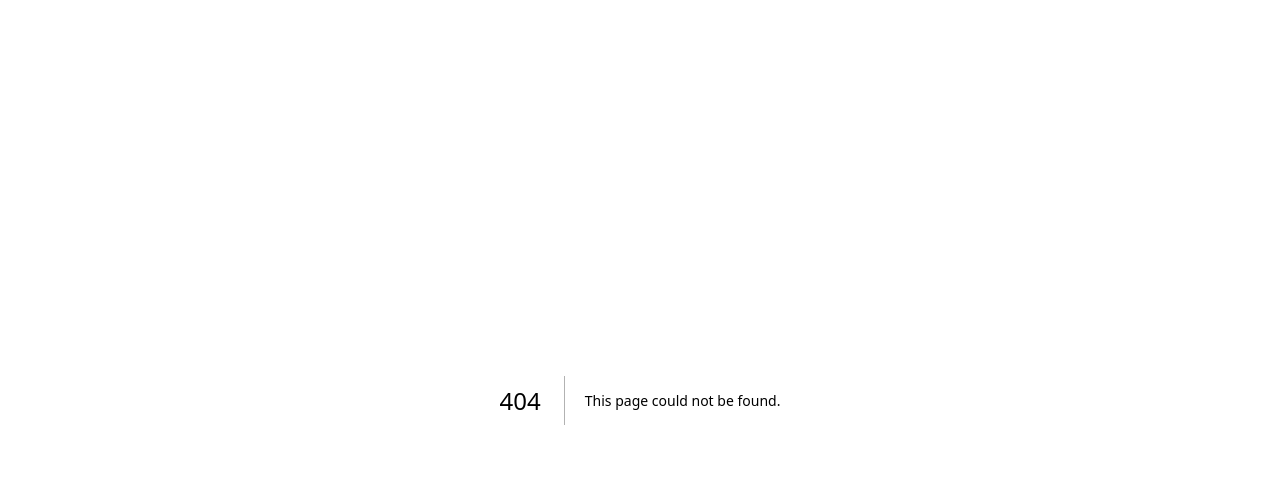
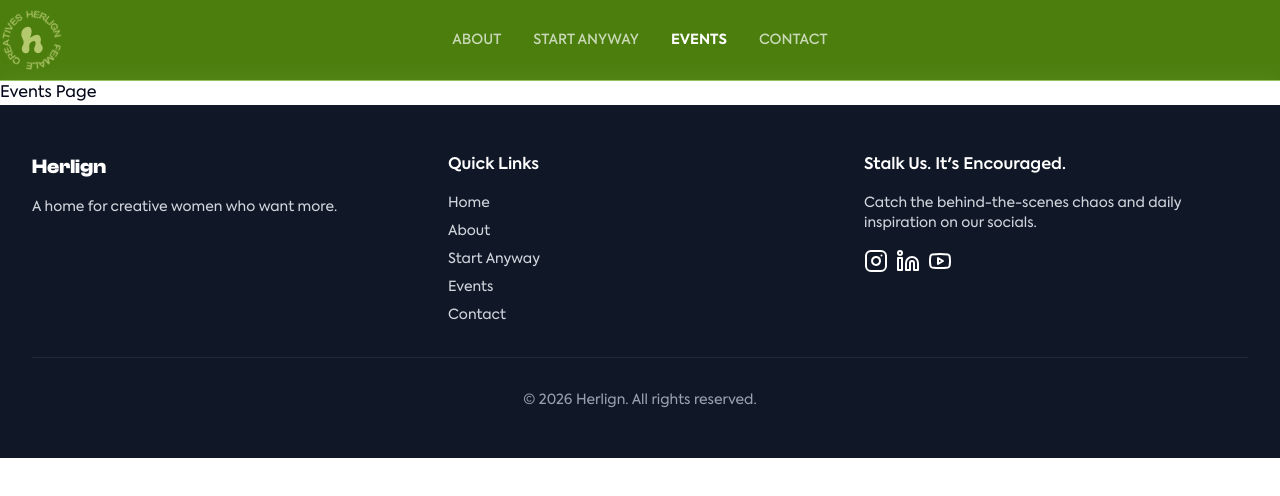
Before and after one commit to psalm987/herlign, a Next.js app: page /events in a window 1280 px wide. Before the commit this address had no page. Shown: the top 496 px of the page. Built offline with nearby package versions, Linux system fonts and the light colour scheme.

Commit message:
feat: add Events page, update navigation and footer links, and enhance Our Story section layout

```diff
--- /dev/null
+++ b/app/(landing-layout)/events/page.tsx
@@ -0,0 +1,7 @@
+import React from "react";
+
+function EventsPage() {
+  return <div>Events Page</div>;
+}
+
+export default EventsPage;
--- a/components/constants/links.ts
+++ b/components/constants/links.ts
@@ -15,6 +15,7 @@ const LINKS = {
     about: "/about",
     start_anyway: "/start-anyway",
     contact: "/contact",
+    events: "/events"
 }
 
 
--- a/components/sections/about/our-story-section.tsx
+++ b/components/sections/about/our-story-section.tsx
@@ -42,15 +42,15 @@ const OurStorySection = () => {
             We wanted to create a safe, inspiring space where women can:
           </p>
         </div>
-        <div className=" mt-12 grid gap-8 sm:grid-cols-2 lg:grid-cols-4">
+        <div className=" mt-12 grid gap-x-8 gap-y-16 sm:grid-cols-2 lg:grid-cols-4">
           {GOALS.map((goal) => (
             <div
               key={goal.title}
-              className={"bg-lermorn-50 p-6 rounded-lg text-center "}
+              className={"bg-lermorn-50 p-6 pt-0 rounded-lg text-center "}
             >
               <div
                 className={cn(
-                  `mx-auto mb-4 size-16 flex items-center justify-center rounded-full`,
+                  `mx-auto mb-4 size-16 flex items-center justify-center rounded-full -translate-y-8 bg-lermorn-50`,
                   {
                     ohrange: " text-ohrange-500",
                     perple: " text-perple-500",
@@ -62,10 +62,10 @@ const OurStorySection = () => {
               >
                 <goal.icon className="size-8" />
               </div>
-              <h3 className="font-heading text-xl font-semibold text-gray-900 mb-2">
+              <h3 className="font-sans text-xl font-extrabold text-gray-900/80 mb-2">
                 {goal.title}
               </h3>
-              <p className="text-gray-600">{goal.description}</p>
+              <p className="text-gray-900/50">{goal.description}</p>
             </div>
           ))}
         </div>
--- a/components/sections/general/footer.tsx
+++ b/components/sections/general/footer.tsx
@@ -1,6 +1,20 @@
 import LINKS from "@/components/constants/links";
 import { Instagram, Linkedin, Youtube } from "lucide-react";
 import Link from "next/link";
+
+const MENU = [
+  { label: "Home", href: "/" },
+  { label: "About", href: "/about" },
+  { label: "Start Anyway", href: "/start-anyway" },
+  { label: "Events", href: "/events" },
+  { label: "Contact", href: "/contact" },
+];
+
+const SOCIALS = [
+  { name: "Instagram", href: LINKS.socials.instagram, Icon: Instagram },
+  { name: "LinkedIn", href: LINKS.socials.linkedin, Icon: Linkedin },
+  { name: "YouTube", href: LINKS.socials.youtube, Icon: Youtube },
+];
 
 export function Footer() {
   return (
@@ -17,38 +31,16 @@ export function Footer() {
           <div>
             <h4 className="font-sans font-semibold mb-4">Quick Links</h4>
             <ul className="space-y-2 font-sans text-sm">
-              <li>
+              {MENU.map((item) => (
+                <li key={item.href}>
                   <Link
-                  href="/"
+                    href={item.href}
                     className="text-gray-300 hover:text-perple-400 transition-colors"
                   >
-                  Home
+                    {item.label}
                   </Link>
                 </li>
-              <li>
-                <Link
-                  href="/about"
-                  className="text-gray-300 hover:text-perple-400 transition-colors"
-                >
-                  About
-                </Link>
-              </li>
-              <li>
-                <Link
-                  href="/start-anyway"
-                  className="text-gray-300 hover:text-perple-400 transition-colors"
-                >
-                  Start Anyway
-                </Link>
-              </li>
-              <li>
-                <Link
-                  href="/contact"
-                  className="text-gray-300 hover:text-perple-400 transition-colors"
-                >
-                  Contact
-                </Link>
-              </li>
+              ))}
             </ul>
           </div>
 
@@ -61,27 +53,17 @@ export function Footer() {
               socials.
             </p>
             <div className="flex flex-row gap-2">
+              {SOCIALS.map((social) => (
                 <Link
-                href={LINKS.socials.instagram}
+                  key={social.name}
+                  href={social.href}
                   target="_blank"
-                className="opacity-100 text-white hover:text-orange-400 "
+                  className="opacity-100 text-white hover:text-orange-400"
+                  aria-label={social.name}
                 >
-                <Instagram />
+                  <social.Icon />
                 </Link>
-              <Link
-                href={LINKS.socials.linkedin}
-                target="_blank"
-                className="opacity-100 text-white hover:text-orange-400 "
-              >
-                <Linkedin />
-              </Link>
-              <Link
-                href={LINKS.socials.youtube}
-                target="_blank"
-                className="opacity-100 text-white hover:text-orange-400 "
-              >
-                <Youtube />
-              </Link>
+              ))}
             </div>
           </div>
         </div>
--- a/components/sections/general/navigation.tsx
+++ b/components/sections/general/navigation.tsx
@@ -14,6 +14,7 @@ interface NavLink {
 const navLinks: NavLink[] = [
   { href: "/about", label: "About" },
   { href: "/start-anyway", label: "Start Anyway" },
+  { href: "/events", label: "Events" },
   { href: "/contact", label: "Contact" },
 ];
 
@@ -47,6 +48,11 @@ const headerColorConfig: HeaderColorConfigMap = {
     header: "bg-ohrange-500/50 text-white border-ohrange-400",
     bg: "bg-ohrange-500",
     logo: "fill-white",
+  },
+  "/events": {
+    header: "bg-grin-500/50 text-white border-grin-400",
+    bg: "bg-grin-500",
+    logo: "fill-lermorn-500",
   },
 };
 
@@ -90,7 +96,7 @@ export function Navigation() {
               <Link
                 href="/"
                 onClick={() => setMobileMenuOpen(false)}
-                className="flex items-center"
+                className="flex items-center "
               >
                 <Logo animate className={headerColor.logo} />
               </Link>
```
Lines whose indentation alone changed are shown as unchanged.
